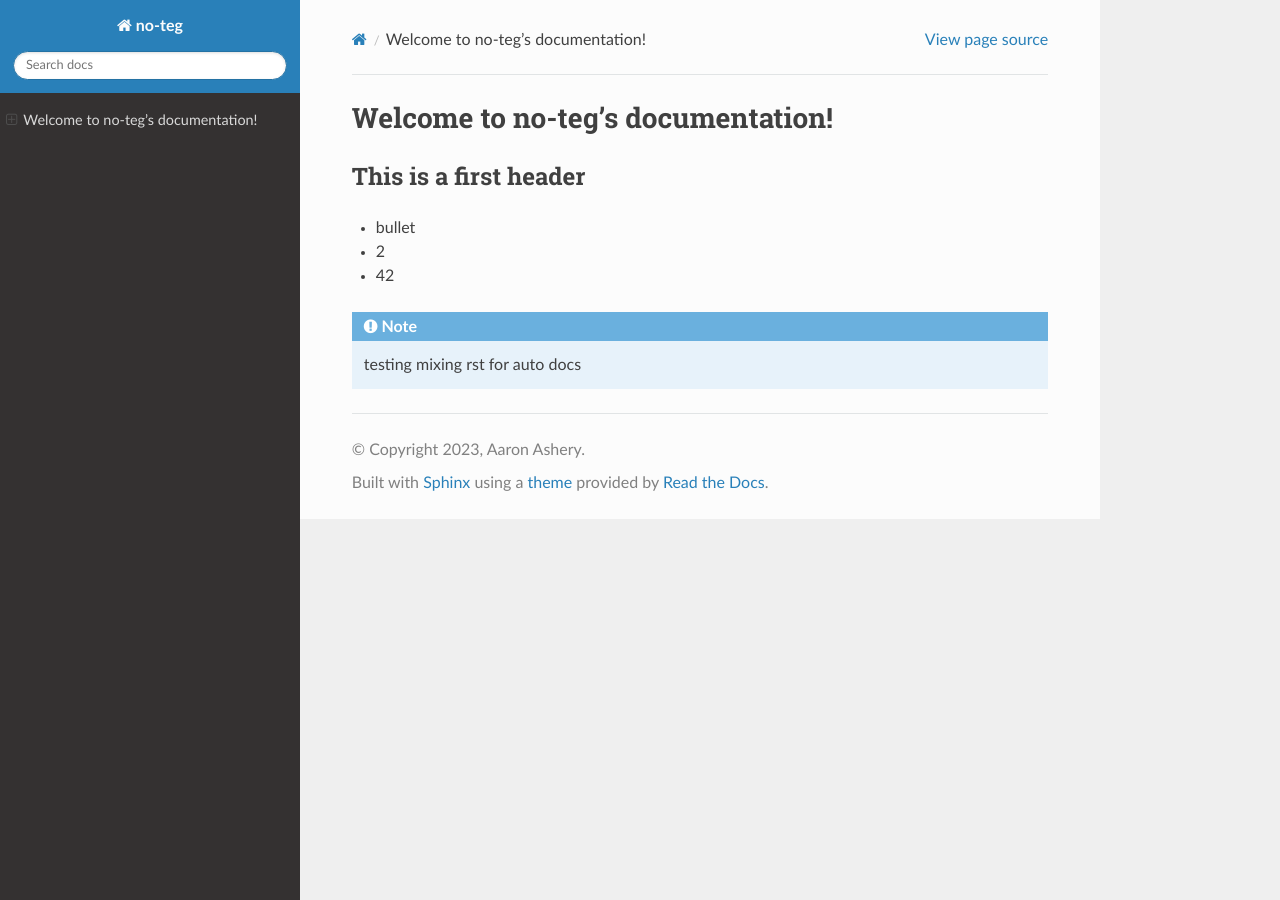
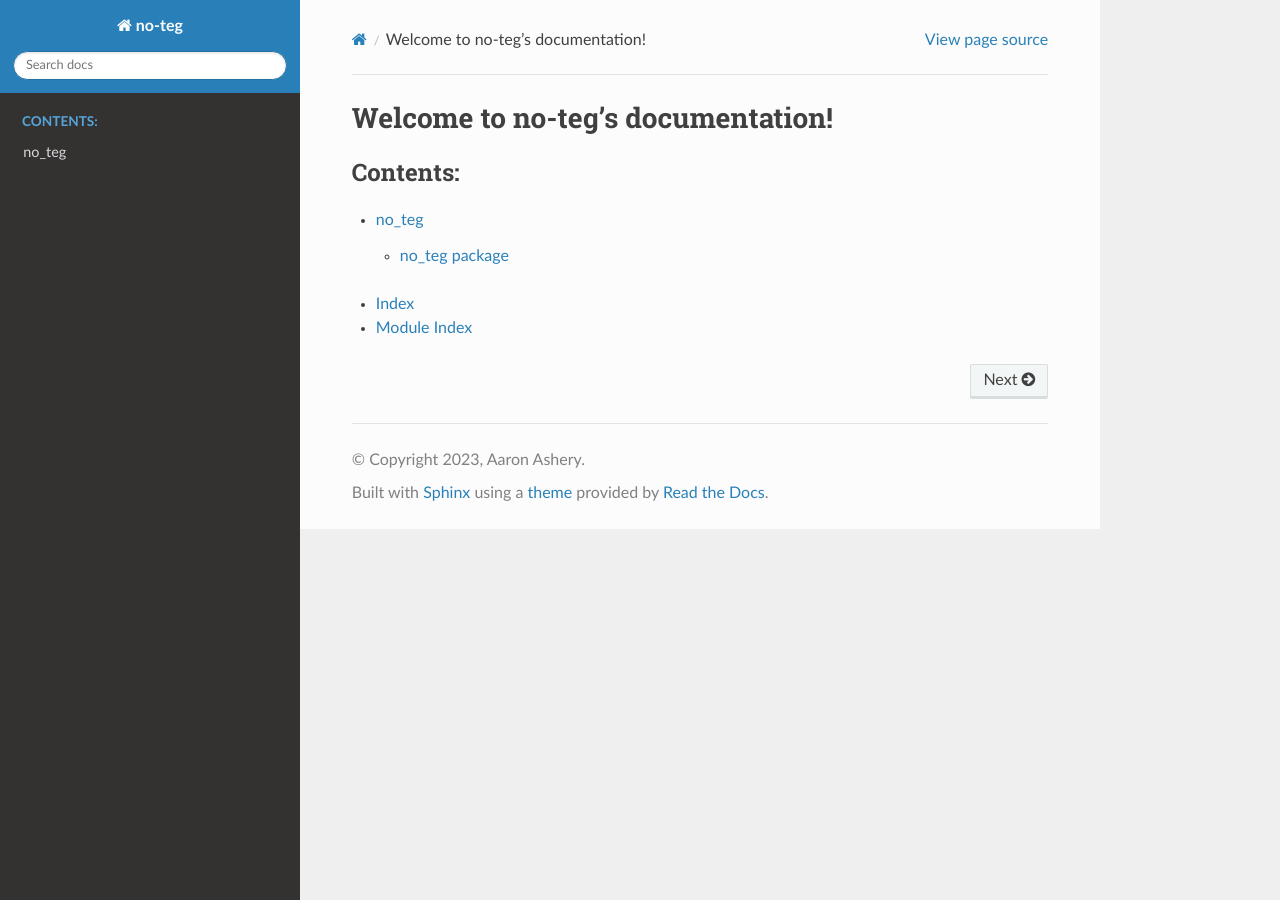
Before and after one commit to AaronAshery/no-teg, a Sphinx documentation site: the page built from docs/index.md, in a window 1280 px wide. Built offline with Sphinx 7.4.7 and the Read the Docs theme 2.0.0, drawn with Linux system fonts in a browser that asks for light colours.

````diff
--- a/docs/conf.py
+++ b/docs/conf.py
@@ -5,6 +5,9 @@
 
 from recommonmark.transform import AutoStructify
 import sphinx_rtd_theme
+import os
+import sys
+sys.path.insert(0, os.path.abspath('./../no_teg'))
 
 def setup(app):
     app.add_config_value('recommonmark_config', {
@@ -25,7 +28,10 @@ master_doc="index"
 # -- General configuration ---------------------------------------------------
 # https://www.sphinx-doc.org/en/master/usage/configuration.html#general-configuration
 
-extensions = ['recommonmark']
+extensions = ['recommonmark',
+              'sphinx.ext.autodoc',
+              'sphinx.ext.viewcode',
+              'sphinx.ext.napoleon']
 source_suffix = ['.rst', '.md']
 
 templates_path = ['_templates']
--- a/docs/index.md
+++ b/docs/index.md
@@ -1,12 +1,13 @@
 # Welcome to no-teg's documentation!
 
-## This is a first header
+```eval_rst
 
-- bullet
-- 2
-- 42
+.. toctree::
+   :maxdepth: 2
+   :caption: Contents:
 
-```eval_rst
-.. note::
-   testing mixing rst for auto docs
+   modules
+
+* :ref:`genindex`
+* :ref:`modindex`
 ```
--- /dev/null
+++ b/docs/modules.rst
@@ -0,0 +1,7 @@
+no_teg
+======
+
+.. toctree::
+   :maxdepth: 4
+
+   no_teg
````
Also changed, not shown: docs/no_teg.rst (added, +21 -0 lines).
